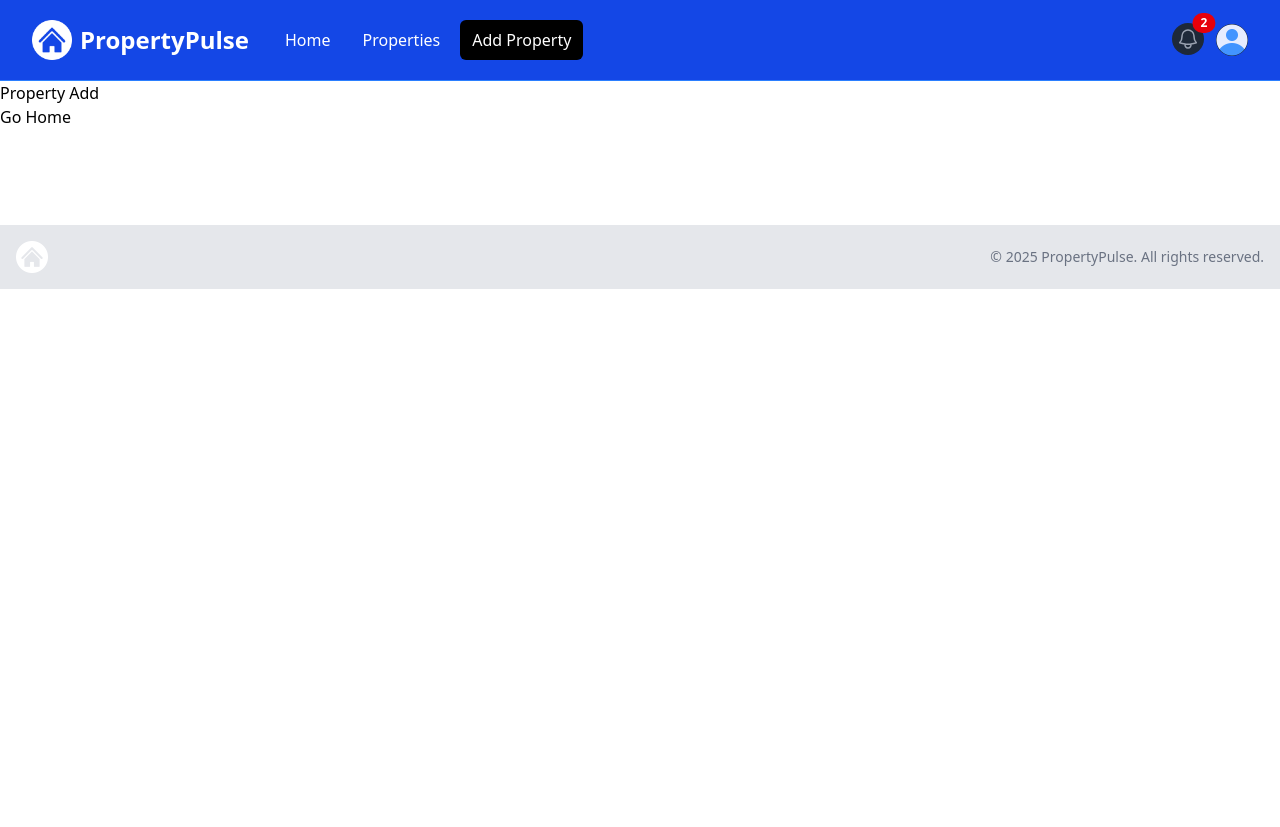
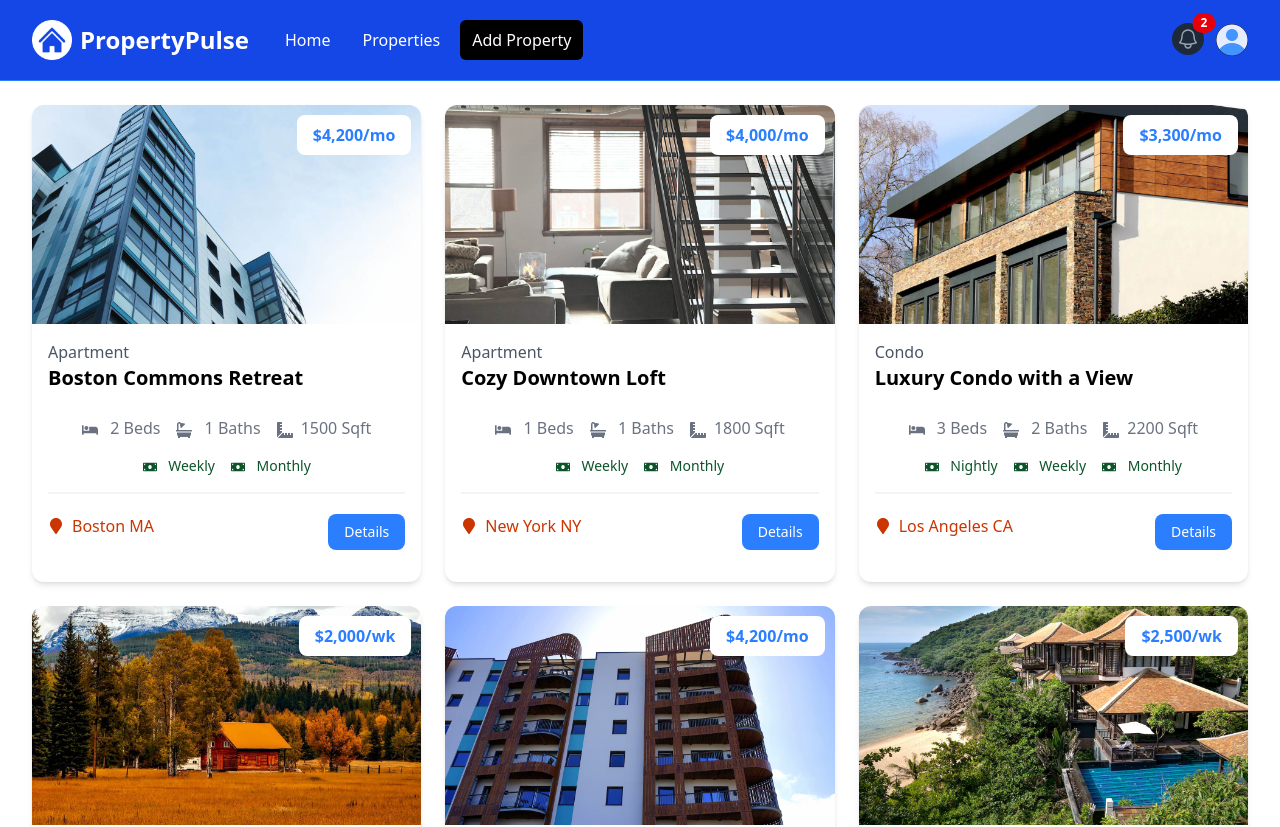
Before and after one commit to chanmin0311/property-pulse-nextjs, a Next.js app: page /properties/add in a window 1280 px wide. Shown: the top 827 px of the page. Before the commit the page ends 800 px from the top, so only its background shows below. Built offline with nearby package versions, Linux system fonts and the light colour scheme.

Commit message:
added property list ui

```diff
--- a/app/properties/add/page.jsx
+++ b/app/properties/add/page.jsx
@@ -1,12 +1,26 @@
-import Link from "next/link";
+import properties from "@/properties.json";
+import PropertyCard from "@/components/PropertyCard";
 
-const PropertyAdd = () => {
+const PropertiesPage = () => {
+    const baseUrl = "../public/images/properties";
     return (
-        <div>
-            <h1>Property Add</h1>
-            <Link href="/">Go Home</Link>
-        </div>
+        <section className="px-4 py-6">
+            <div className="contailer-xl lg:container m-auto px-4">
+                {properties.length === 0 ? (
+                    <p>No Properties found</p>
+                ) : (
+                    <div className="grid grid-cols-1 md:grid-cols-3 gap-6">
+                        {properties.map((property) => (
+                            <PropertyCard
+                                key={property._id}
+                                property={property}
+                            />
+                        ))}
+                    </div>
+                )}
+            </div>
+        </section>
     );
 };
 
-export default PropertyAdd;
+export default PropertiesPage;
```
